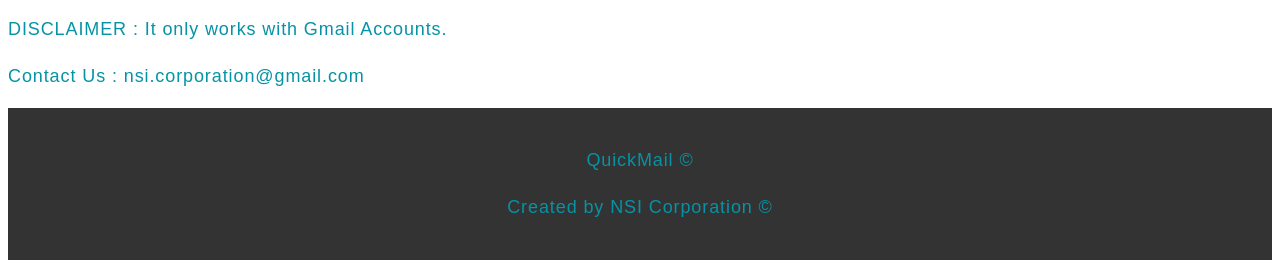
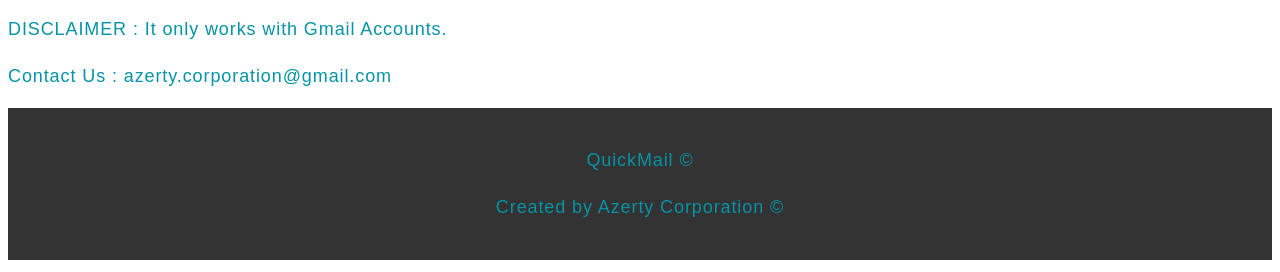
Before and after one commit to xAzerty1/Gmail-Generator, a plain HTML site: page about.html in a window 1280 px wide. Shown: the part 456-728 px from the top of the page. Drawn offline with Linux system fonts and the light colour scheme.

Commit message:
Update about.html

```diff
--- a/about.html
+++ b/about.html
@@ -33,12 +33,12 @@
     <p>By using this powerful tool, you consent to it's Terms Of Use.</p>
     <p>If you want to make more out of it, go check out Premium! That might the best deal that you could ever make in your entire life!</p>
     <p>DISCLAIMER : It only works with Gmail Accounts.</p>
-    <p>Contact Us : nsi.corporation@gmail.com</p>
+    <p>Contact Us : azerty.corporation@gmail.com</p>
 
 
     <footer>
         <p>QuickMail &copy;</p>
-        <p>Created by NSI Corporation &copy;</p>
+        <p>Created by Azerty Corporation &copy;</p>
     </footer>
 </body>
 
```
